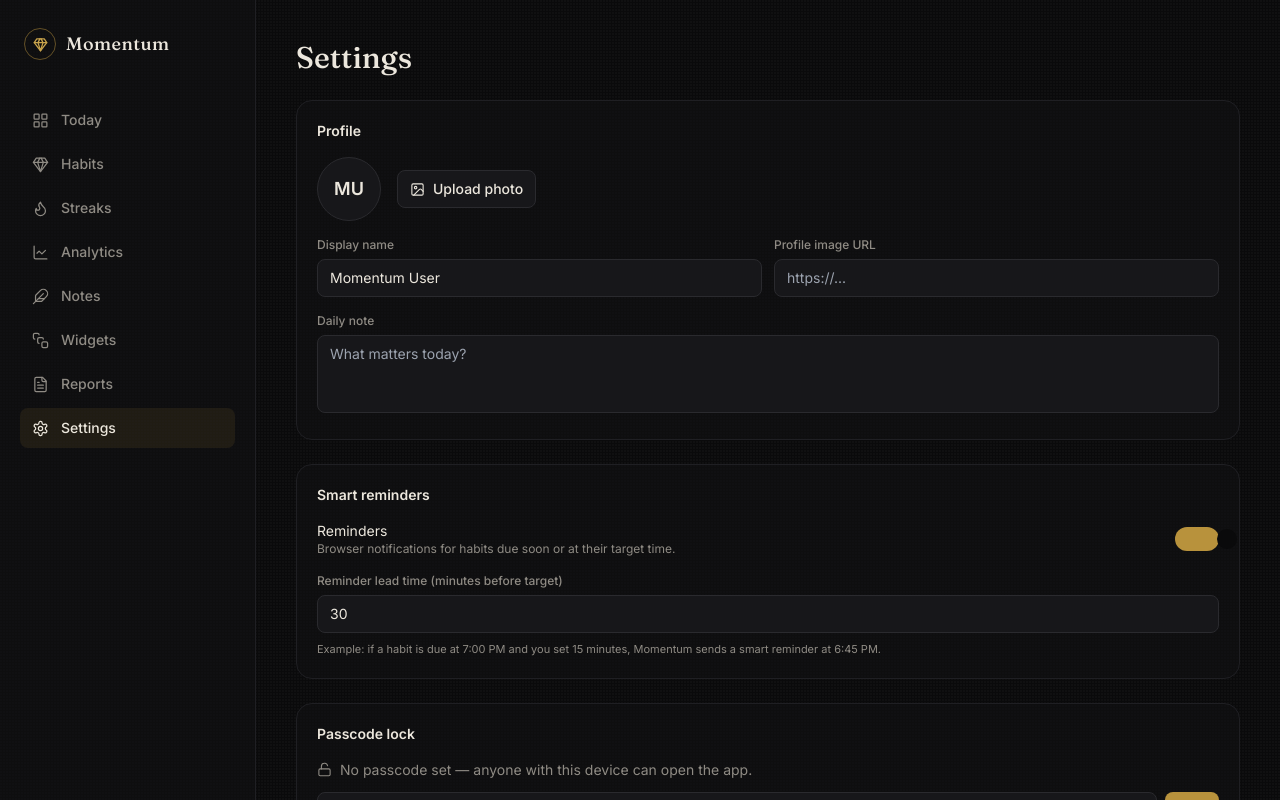
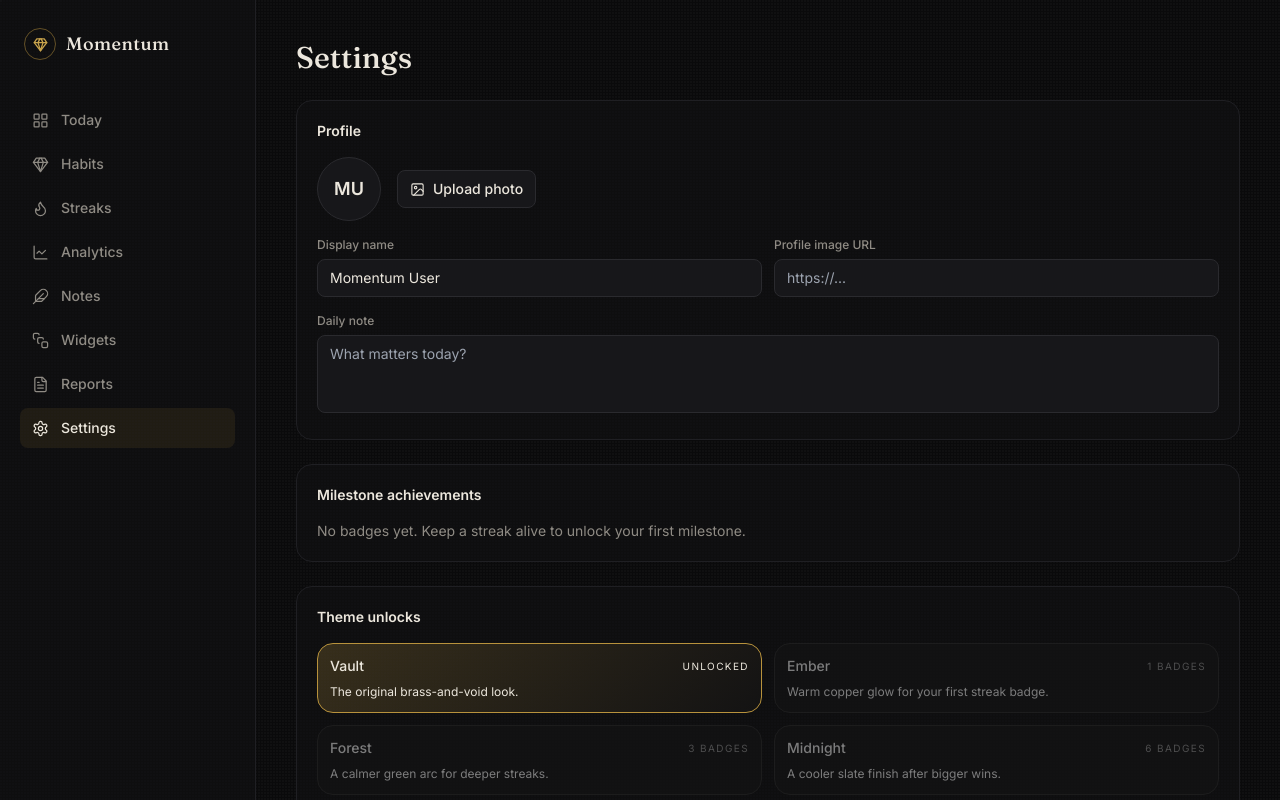
Before and after one commit to Memoona-tech/momentum, a Next.js app: page /settings in a window 1280 px wide. Shown: the top 800 px of the page. Built offline with nearby package versions, Linux system fonts and the light colour scheme.

Commit message:
Added themes achievements and fixed vercel nullish bug

```diff
--- a/app/analytics/[id]/page.tsx
+++ b/app/analytics/[id]/page.tsx
@@ -36,7 +36,9 @@
 
   const habitId = typeof params?.id === "string" ? params.id : "";
   const habit = habits.find((h) => h.id === habitId);
-  const category = categories.find((c) => c.id === habit?.categoryId ?? null);
+  const category = habit
+    ? categories.find((c) => c.id === habit.categoryId)
+    : undefined;
 
   const dailyData = useMemo(() => {
     if (!habit) return [];
--- a/app/settings/page.tsx
+++ b/app/settings/page.tsx
@@ -12,6 +12,10 @@
 import { useData } from "@/lib/DataContext";
 import { ICONS, IconName, getIcon } from "@/lib/icons";
 import { hashPasscode } from "@/lib/storage";
+import {
+  getThemeUnlocks,
+  getUnlockedMilestoneAchievements,
+} from "@/lib/schedule";
 import { AppData } from "@/lib/types";
 
 const COLOR_SWATCHES = [
@@ -36,6 +40,12 @@
     updateSettings,
     replaceAll,
   } = useData();
+  const achievementBadges = getUnlockedMilestoneAchievements(habits, logs);
+  const themeUnlocks = getThemeUnlocks(
+    habits,
+    logs,
+    settings.unlockedThemes ?? [],
+  );
   const [newName, setNewName] = useState("");
   const [newColor, setNewColor] = useState(COLOR_SWATCHES[0]);
   const [newIcon, setNewIcon] = useState<IconName>("Star");
@@ -88,6 +98,17 @@
       updateSettings({ passcodeHash: null });
       sessionStorage.removeItem("momentum_unlocked");
     }
+  }
+
+  function handleThemeSelect(themeId: string) {
+    const unlockedTheme = themeUnlocks.find((theme) => theme.id === themeId);
+    if (!unlockedTheme?.unlocked) return;
+    updateSettings({
+      theme: themeId,
+      unlockedThemes: Array.from(
+        new Set([...(settings.unlockedThemes ?? []), themeId]),
+      ),
+    });
   }
 
   function handleProfileImageUpload(e: React.ChangeEvent<HTMLInputElement>) {
@@ -297,6 +318,81 @@
               className={`${inputCls} resize-none`}
             />
           </label>
+        </div>
+      </section>
+
+      <section className="bg-void-900/60 border border-void-700 rounded-2xl p-5">
+        <h2 className="text-sm font-semibold mb-4 text-parchment">
+          Milestone achievements
+        </h2>
+        {achievementBadges.length === 0 ? (
+          <p className="text-sm text-void-400">
+            No badges yet. Keep a streak alive to unlock your first milestone.
+          </p>
+        ) : (
+          <div className="grid gap-3 md:grid-cols-2">
+            {achievementBadges.map((achievement) => (
+              <div
+                key={achievement.id}
+                className="rounded-2xl border border-amber-500/30 bg-amber-500/5 p-3"
+              >
+                <div className="flex items-center justify-between gap-2">
+                  <span className="text-sm font-medium text-parchment">
+                    {achievement.title}
+                  </span>
+                  <span className="text-xs font-semibold uppercase tracking-[0.12em] text-amber-300">
+                    badge
+                  </span>
+                </div>
+                <p className="mt-2 text-xs text-void-300">
+                  {achievement.habitName} reached a {achievement.milestone}-day
+                  streak.
+                </p>
+              </div>
+            ))}
+          </div>
+        )}
+      </section>
+
+      <section className="bg-void-900/60 border border-void-700 rounded-2xl p-5">
+        <h2 className="text-sm font-semibold mb-4 text-parchment">
+          Theme unlocks
+        </h2>
+        <div className="grid gap-3 md:grid-cols-2">
+          {themeUnlocks.map((theme) => (
+            <button
+              type="button"
+              key={theme.id}
+              disabled={!theme.unlocked}
+              onClick={() => handleThemeSelect(theme.id)}
+              className={`rounded-2xl border p-3 text-left transition-colors ${
+                settings.theme === theme.id
+                  ? "border-gold-500 bg-gold-500/10"
+                  : "border-void-600 bg-void-800/80"
+              } ${theme.unlocked ? "cursor-pointer" : "opacity-50 grayscale"}`}
+              style={{
+                backgroundImage: theme.unlocked
+                  ? `linear-gradient(135deg, ${theme.accentColor}22, rgba(17, 17, 19, 0.85))`
+                  : undefined,
+              }}
+            >
+              <div className="flex items-center justify-between gap-2">
+                <span className="text-sm font-medium text-parchment">
+                  {theme.name}
+                </span>
+                {theme.unlocked ? (
+                  <span className="text-[10px] uppercase tracking-[0.14em] text-gold-300">
+                    unlocked
+                  </span>
+                ) : (
+                  <span className="text-[10px] uppercase tracking-[0.14em] text-void-400">
+                    {theme.threshold} badges
+                  </span>
+                )}
+              </div>
+              <p className="mt-2 text-xs text-void-300">{theme.description}</p>
+            </button>
+          ))}
         </div>
       </section>
 
--- a/components/AppShell.tsx
+++ b/components/AppShell.tsx
@@ -3,6 +3,7 @@
 import React, { useEffect, useState } from "react";
 import Link from "next/link";
 import { usePathname } from "next/navigation";
+import { useData } from "@/lib/DataContext";
 import {
   LayoutGrid,
   LineChart,
@@ -30,13 +31,37 @@
 export default function AppShell({ children }: { children: React.ReactNode }) {
   const pathname = usePathname();
   const [mobileOpen, setMobileOpen] = useState(false);
+  const { settings } = useData();
+
+  const themeStyles: Record<string, { backgroundImage: string }> = {
+    vault: {
+      backgroundImage:
+        "radial-gradient(circle at 1px 1px, rgba(255,255,255,0.03) 1px, transparent 0)",
+    },
+    ember: {
+      backgroundImage:
+        "radial-gradient(circle at top left, rgba(249,115,22,0.18), transparent 35%), radial-gradient(circle at 1px 1px, rgba(255,255,255,0.03) 1px, transparent 0)",
+    },
+    forest: {
+      backgroundImage:
+        "radial-gradient(circle at top left, rgba(63,138,115,0.16), transparent 30%), radial-gradient(circle at 1px 1px, rgba(255,255,255,0.025) 1px, transparent 0)",
+    },
+    midnight: {
+      backgroundImage:
+        "radial-gradient(circle at top left, rgba(139,92,246,0.14), transparent 30%), radial-gradient(circle at 1px 1px, rgba(255,255,255,0.025) 1px, transparent 0)",
+    },
+  };
 
   useEffect(() => {
     setMobileOpen(false);
   }, [pathname]);
 
   return (
-    <div className="min-h-screen flex flex-col md:flex-row">
+    <div
+      data-theme={settings.theme}
+      className="min-h-screen flex flex-col md:flex-row"
+      style={themeStyles[settings.theme] ?? themeStyles.vault}
+    >
       <aside className="hidden md:flex md:w-64 md:flex-col border-r border-void-700 bg-void-900/60 px-5 py-7">
         <div className="flex items-center gap-2.5 px-1 mb-10">
           <div className="w-8 h-8 rounded-full border border-gold-500/50 flex items-center justify-center">
--- a/lib/DataContext.tsx
+++ b/lib/DataContext.tsx
@@ -17,6 +17,7 @@
   Settings,
 } from "./types";
 import { loadData, saveData, newId } from "./storage";
+import { getUnlockedMilestones } from "./schedule";
 
 interface DataContextValue {
   ready: boolean;
@@ -190,15 +191,48 @@
           l.habitId === habitId && l.date === date ? entry : l,
         )
       : [...data!.logs, entry];
-    persist({ ...data!, logs });
+    const habitsWithBadges = data!.habits.map((habit) => {
+      if (habit.id !== habitId) {
+        return {
+          ...habit,
+          achievedMilestones: Array.from(
+            new Set([
+              ...(habit.achievedMilestones ?? []),
+              ...getUnlockedMilestones(habit, logs),
+            ]),
+          ).sort((a, b) => a - b),
+        };
+      }
+      return {
+        ...habit,
+        achievedMilestones: Array.from(
+          new Set([
+            ...(habit.achievedMilestones ?? []),
+            ...getUnlockedMilestones(habit, logs),
+          ]),
+        ).sort((a, b) => a - b),
+      };
+    });
+    persist({ ...data!, logs, habits: habitsWithBadges });
   }
 
   function unsetLog(habitId: string, date: string) {
+    const logs = data!.logs.filter(
+      (l) => !(l.habitId === habitId && l.date === date),
+    );
+    const habitsWithBadges = data!.habits.map((habit) => ({
+      ...habit,
+      achievedMilestones: Array.from(
+        new Set([
+          ...(habit.achievedMilestones ?? []),
+          ...getUnlockedMilestones(habit, logs),
+        ]),
+      ).sort((a, b) => a - b),
+    }));
     persist({
       ...data!,
-      logs: data!.logs.filter(
-        (l) => !(l.habitId === habitId && l.date === date),
-      ),
+      logs,
+      habits: habitsWithBadges,
     });
   }
 
--- a/lib/schedule.ts
+++ b/lib/schedule.ts
@@ -6,6 +6,55 @@
   scheduled: boolean;
   completed: boolean;
 }
+
+export interface MilestoneAchievement {
+  id: string;
+  habitId: string;
+  habitName: string;
+  milestone: number;
+  title: string;
+  description: string;
+}
+
+export interface ThemeUnlockOption {
+  id: string;
+  name: string;
+  description: string;
+  accentColor: string;
+  threshold: number;
+  unlocked: boolean;
+}
+
+export const MILESTONE_THEME_UNLOCKS: Omit<ThemeUnlockOption, "unlocked">[] = [
+  {
+    id: "vault",
+    name: "Vault",
+    description: "The original brass-and-void look.",
+    accentColor: "#c9a44c",
+    threshold: 0,
+  },
+  {
+    id: "ember",
+    name: "Ember",
+    description: "Warm copper glow for your first streak badge.",
+    accentColor: "#f97316",
+    threshold: 1,
+  },
+  {
+    id: "forest",
+    name: "Forest",
+    description: "A calmer green arc for deeper streaks.",
+    accentColor: "#3f8a73",
+    threshold: 3,
+  },
+  {
+    id: "midnight",
+    name: "Midnight",
+    description: "A cooler slate finish after bigger wins.",
+    accentColor: "#8b5cf6",
+    threshold: 6,
+  },
+];
 
 export function isScheduledOn(habit: Habit, date: Date): boolean {
   if (habit.scheduleType === "daily") return true;
@@ -125,7 +174,46 @@
   logs: HabitLog[],
 ): number[] {
   const currentStrk = currentStreak(habit, logs);
-  return (habit.milestones ?? [7, 30, 100]).filter((m) => currentStrk >= m);
+  const unlocked = new Set(habit.achievedMilestones ?? []);
+  (habit.milestones ?? [7, 30, 100]).forEach((m) => {
+    if (currentStrk >= m) unlocked.add(m);
+  });
+  return [...unlocked].sort((a, b) => a - b);
+}
+
+export function getUnlockedMilestoneAchievements(
+  habits: Habit[],
+  logs: HabitLog[],
+): MilestoneAchievement[] {
+  return habits.flatMap((habit) => {
+    const milestoneIds = getUnlockedMilestones(habit, logs);
+    return milestoneIds.map((milestone) => ({
+      id: `${habit.id}:${milestone}`,
+      habitId: habit.id,
+      habitName: habit.name,
+      milestone,
+      title: `${milestone}-day streak`,
+      description: `${habit.name} reached a ${milestone}-day streak.`,
+    }));
+  });
+}
+
+export function getThemeUnlocks(
+  habits: Habit[],
+  logs: HabitLog[],
+  unlockedThemeIds: string[] = [],
+): ThemeUnlockOption[] {
+  const totalAchievements = getUnlockedMilestoneAchievements(
+    habits,
+    logs,
+  ).length;
+  return MILESTONE_THEME_UNLOCKS.map((theme) => ({
+    ...theme,
+    unlocked:
+      theme.id === "vault" ||
+      unlockedThemeIds.includes(theme.id) ||
+      totalAchievements >= theme.threshold,
+  }));
 }
 
 export function nextMilestoneProgress(
--- a/lib/storage.ts
+++ b/lib/storage.ts
@@ -20,7 +20,8 @@
     categories: STARTER_CATEGORIES,
     logs: [],
     settings: {
-      theme: "dark",
+      theme: "vault",
+      unlockedThemes: ["vault"],
       notificationsEnabled: true,
       reminderLeadMinutes: 30,
       passcodeHash: null,
@@ -62,7 +63,10 @@
       categories: parsed.categories ?? STARTER_CATEGORIES,
       logs,
       settings: {
-        theme: parsed.settings?.theme ?? "dark",
+        theme: parsed.settings?.theme ?? "vault",
+        unlockedThemes: Array.from(
+          new Set(parsed.settings?.unlockedThemes ?? ["vault"]),
+        ),
         notificationsEnabled: parsed.settings?.notificationsEnabled ?? true,
         reminderLeadMinutes: parsed.settings?.reminderLeadMinutes ?? 30,
         passcodeHash: parsed.settings?.passcodeHash ?? null,
--- a/lib/types.ts
+++ b/lib/types.ts
@@ -60,7 +60,8 @@
 }
 
 export interface Settings {
-  theme: "dark" | "light";
+  theme: string;
+  unlockedThemes: string[];
   notificationsEnabled: boolean;
   reminderLeadMinutes: number;
   passcodeHash: string | null;
```
Also changed, not shown: 1 other file (tests, documents, lock files or other folders).
